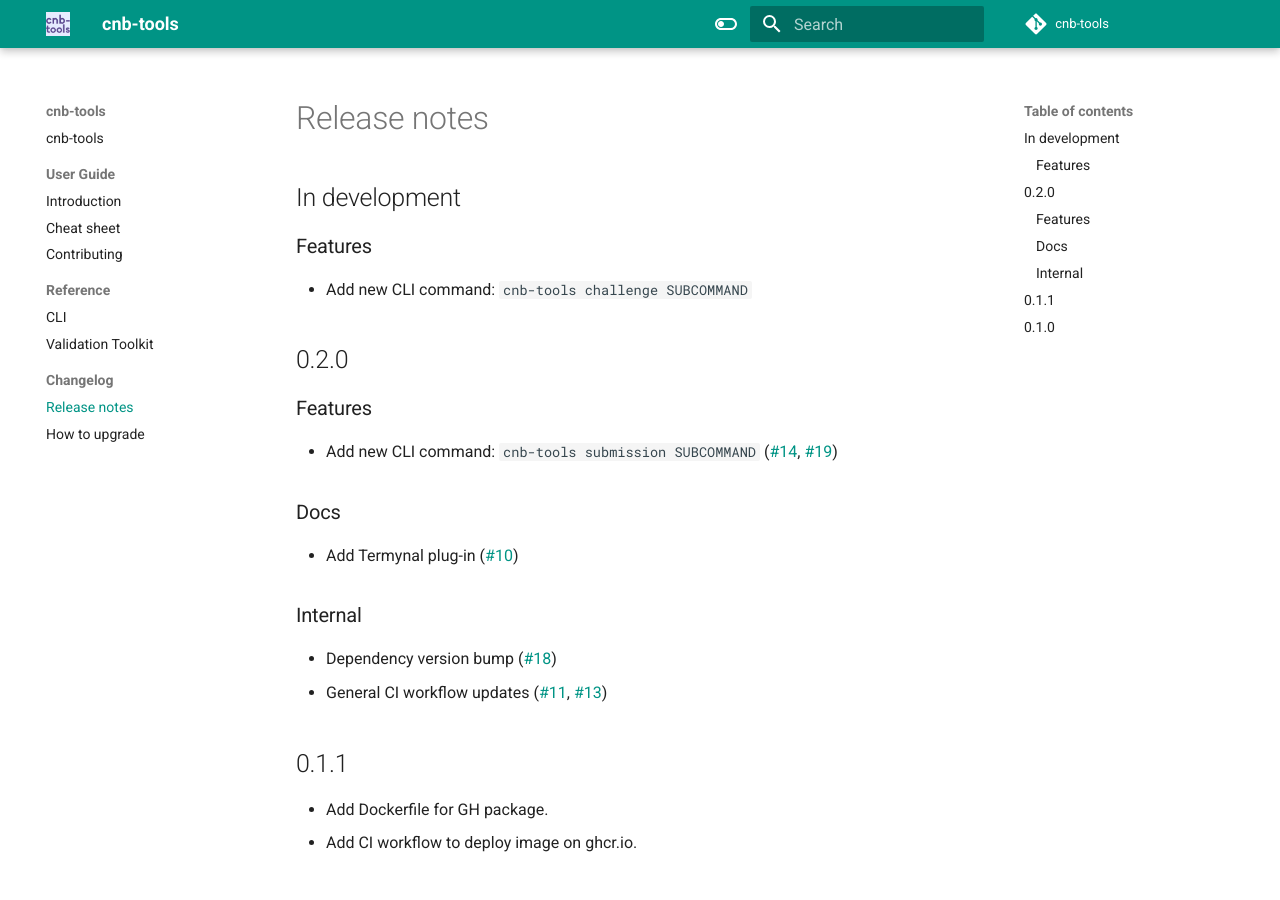
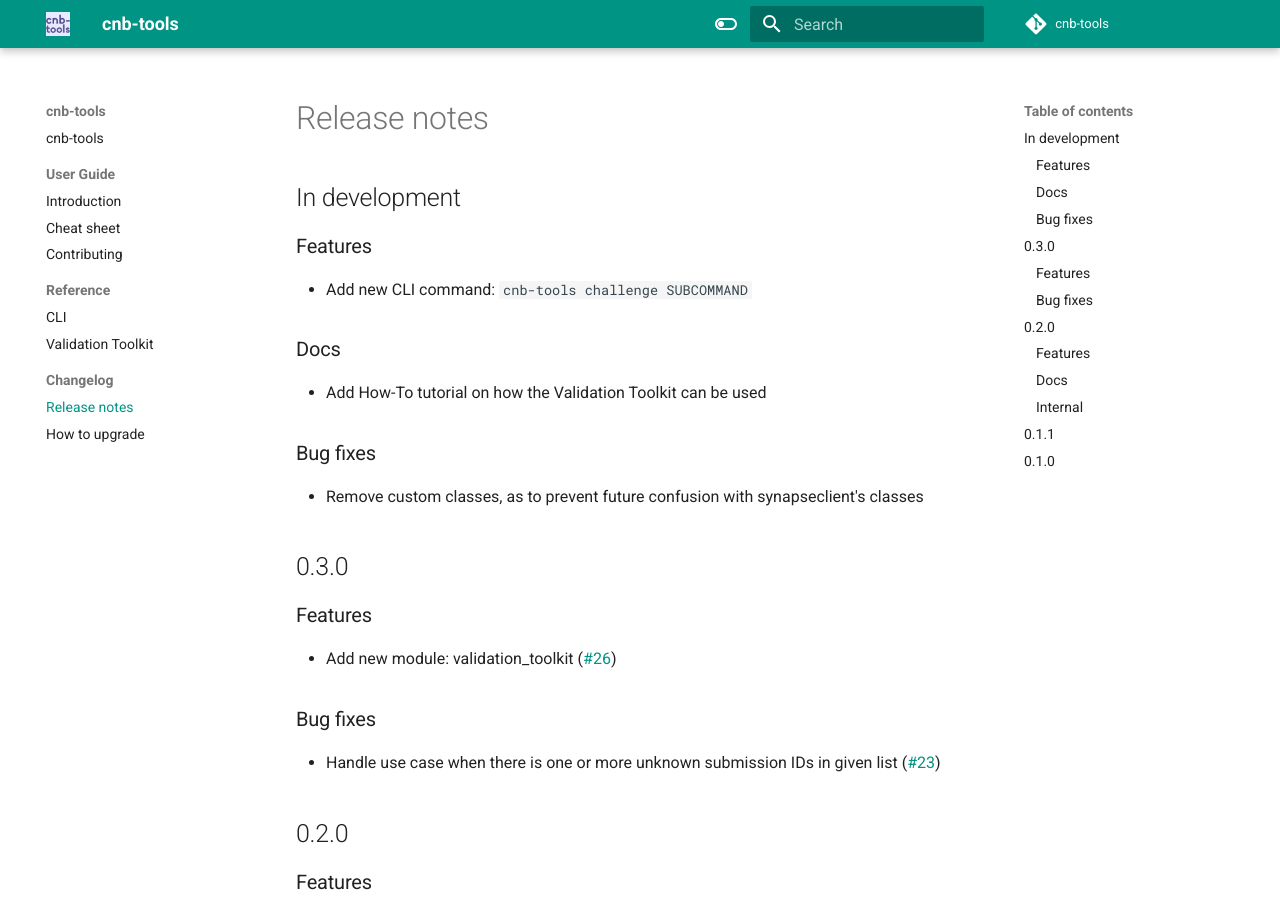
Before and after one commit to Sage-Bionetworks-Challenges/cnb-tools, an MkDocs documentation site: the page built from docs/changelog/release-notes.md, in a window 1280 px wide and 900 px high. Built offline with MkDocs 1.6.1 and Material for MkDocs 9.7.7, drawn with Linux system fonts in a browser that asks for light colours; comment, search, counter and statistics services are not loaded.

Commit message:
[prep] v0.3.0 release (#28)
* be specific with pandas import

* update version number; bump synapseclient version

* update changelog

```diff
--- a/docs/changelog/release-notes.md
+++ b/docs/changelog/release-notes.md
@@ -2,6 +2,20 @@
 
 ### Features
 - Add new CLI command: `cnb-tools challenge SUBCOMMAND`
+
+### Docs
+- Add How-To tutorial on how the Validation Toolkit can be used
+
+### Bug fixes
+- Remove custom classes, as to prevent future confusion with synapseclient's classes
+
+## 0.3.0
+
+### Features
+- Add new module: validation_toolkit ([#26](https://github.com/Sage-Bionetworks-Challenges/cnb-tools/pull/26))
+
+### Bug fixes
+- Handle use case when there is one or more unknown submission IDs in given list ([#23](https://github.com/Sage-Bionetworks-Challenges/cnb-tools/pull/23))
 
 ## 0.2.0
 
--- a/pyproject.toml
+++ b/pyproject.toml
@@ -1,6 +1,6 @@
 [tool.poetry]
 name = "cnb-tools"
-version = "0.2.0"
+version = "0.3.0"
 description = "Convenience tools/functions for challenges and benchmarking on Synapse.org"
 license = "Apache-2.0"
 authors = ["Sage CNB Team <cnb@sagebase.org>"]
@@ -30,7 +30,7 @@ classifiers = [
 [tool.poetry.dependencies]
 python = "^3.9"
 typer = {extras = ["all"], version = "^0.9.0"}
-synapseclient = "4.1.1"
+synapseclient = "4.2.0"
 
 [tool.poetry.scripts]
 cnb-tools = "cnb_tools.main_cli:app"
```
Also changed, not shown: 2 other files.
